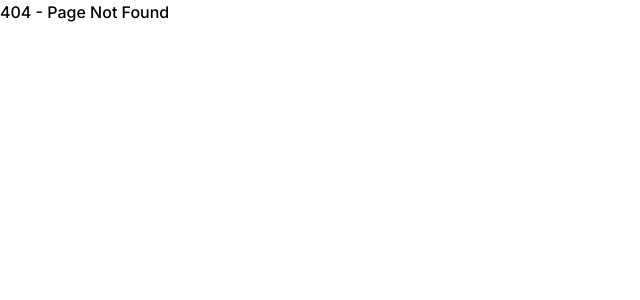
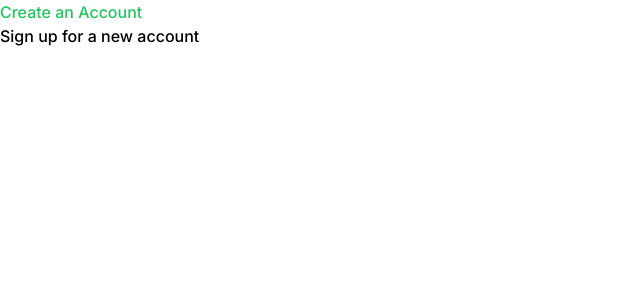
Before and after one commit to dadateniola/recipe-master, a Next.js app: page /auth/create-an-account in a window 1280 px wide. Before the commit this address had no page. Shown: the top 300 px of the page, without its empty margins (0-640 px from the left). Built offline with nearby package versions, Linux system fonts and the light colour scheme.

Commit message:
file structure for auth

```diff
--- /dev/null
+++ b/app/auth/create-an-account/page.tsx
@@ -0,0 +1,9 @@
+export default function CreateAnAccount() {
+  return (
+    <div>
+      <h1 className="text-green-500">Create an Account</h1>
+      <p>Sign up for a new account</p>
+      {/* <CreateAnAccountForm /> */}
+    </div>
+  );
+}
--- /dev/null
+++ b/app/auth/login-to-your-account/page.tsx
@@ -0,0 +1,9 @@
+export default function LoginToYourAccount() {
+  return (
+    <div>
+      <h1 className="text-green-500">Login to Your Account</h1>
+      <p>Sign in to your account</p>
+      {/* <LoginToYourAccountForm /> */}
+    </div>
+  );
+}
```
